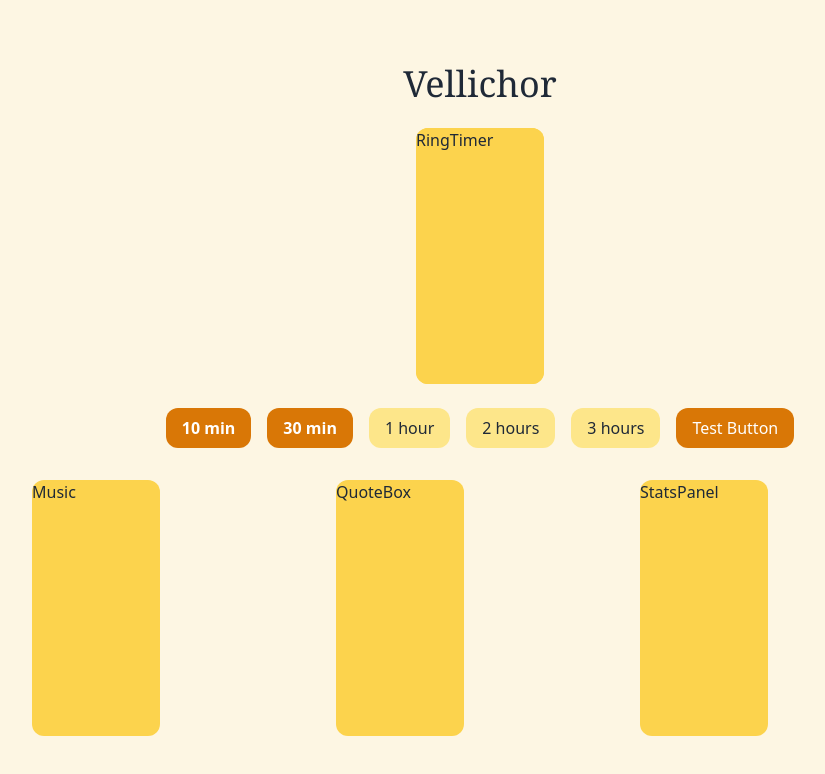
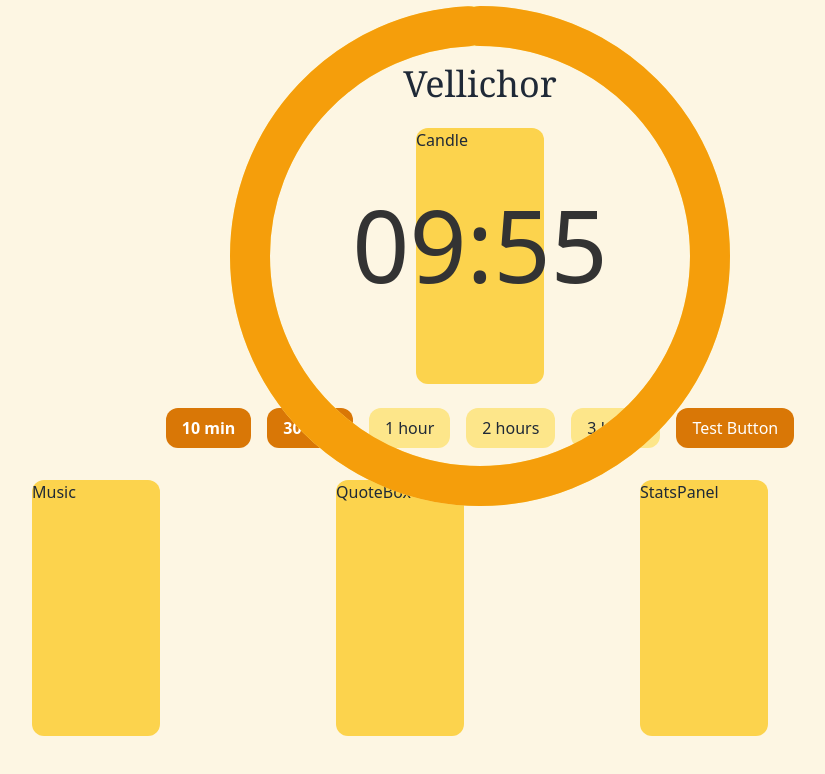
Before and after one commit to KetakiJ18/vellichor, a React (Create React App) app: page / in a window 1280 px wide. Shown: the top 774 px of the page, without its empty margins (160-985 px from the left). Built offline with nearby package versions, Linux system fonts and the light colour scheme.

Commit message:
added the ring timer

```diff
--- a/package.json
+++ b/package.json
@@ -8,6 +8,7 @@
     "@testing-library/react": "^16.3.0",
     "@testing-library/user-event": "^13.5.0",
     "react": "^19.1.0",
+    "react-circular-progressbar": "^2.2.0",
     "react-dom": "^19.1.0",
     "react-scripts": "5.0.1",
     "web-vitals": "^2.1.4"
--- a/src/components/RingTimer.jsx
+++ b/src/components/RingTimer.jsx
@@ -1,5 +1,44 @@
-const RingTimer = () => {
-  return <div className="w-32 h-64 bg-amber-300 rounded-xl">RingTimer</div>;
+import React, {useState, useEffect} from 'react';
+import { CircularProgressbar, buildStyles } from 'react-circular-progressbar';
+import 'react-circular-progressbar/dist/styles.css';
+
+const RingTimer = ({duration=600}) => {
+  const [timeLeft, setTimeLeft] = useState(duration);
+
+  useEffect(()=>{
+    const timer = setInterval(()=>{
+        setTimeLeft(prev=>{
+            if(prev<=1){
+                clearInterval(timer);
+                return 0;
+            }
+            return prev-1;
+        })
+    },1000)
+    return ()=>clearInterval(timer)
+  },[])
+
+
+    const percentage = (timeLeft/duration)*100
+
+    const formatTime =(seconds)=>{
+        const m=Math.floor(seconds/60)
+        const s=seconds%60
+        return `${m.toString().padStart(2,'0')}:${s.toString().padStart(2,'0')}`
+    }
+
+    return(
+        <div style={{width: 500, height:500}}>
+            <CircularProgressbar
+                value={percentage}
+                text={formatTime(timeLeft)}
+                styles={buildStyles({
+                    textColor: '#333',
+                    pathColor: '#f59e0b', // amber-500
+                    trailColor: '#fde68a', // amber-200
+                })}
+            />
+        </div>
+    )
 };
-
 export default RingTimer;
```
Also changed, not shown: 1 other file (tests, documents, lock files or other folders).
